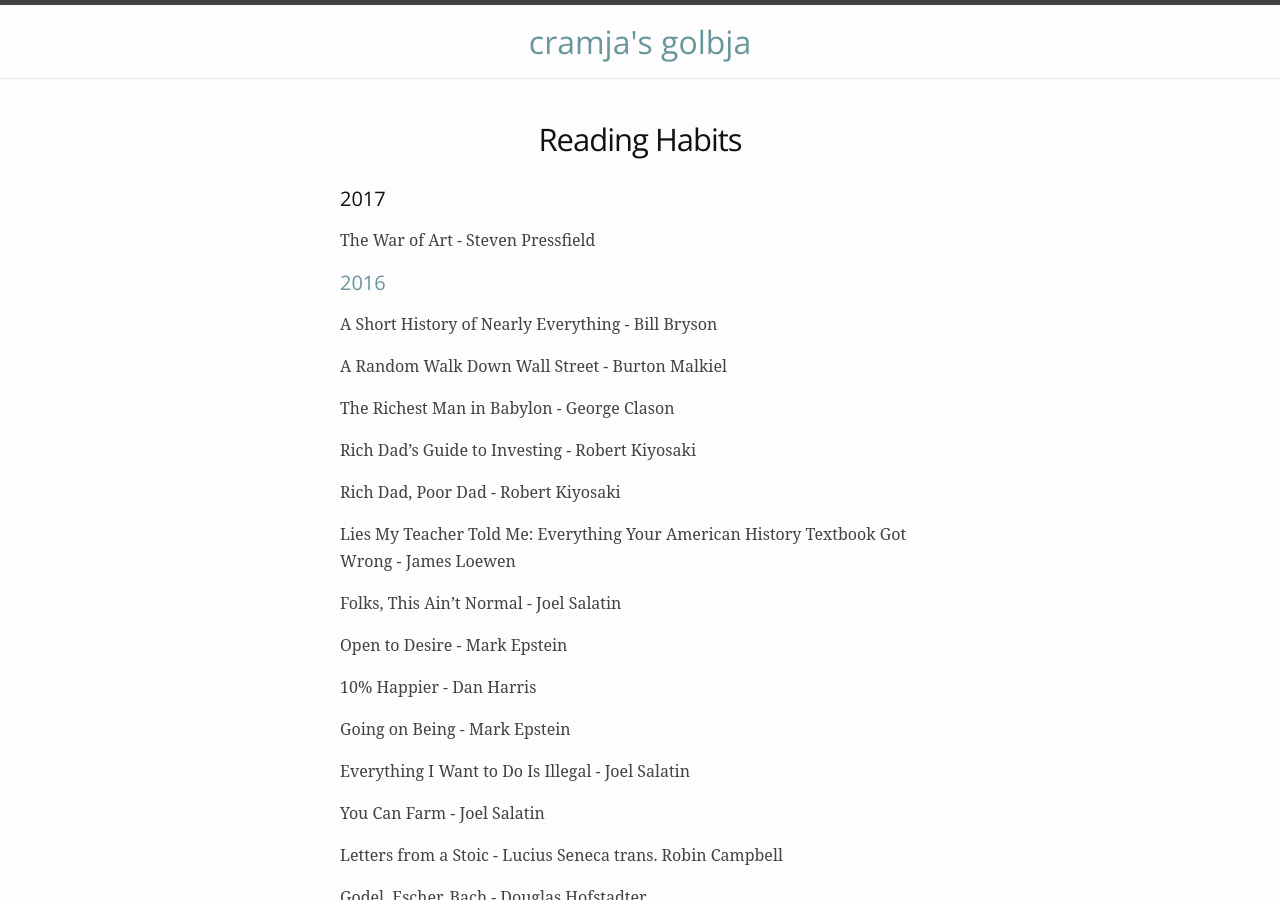
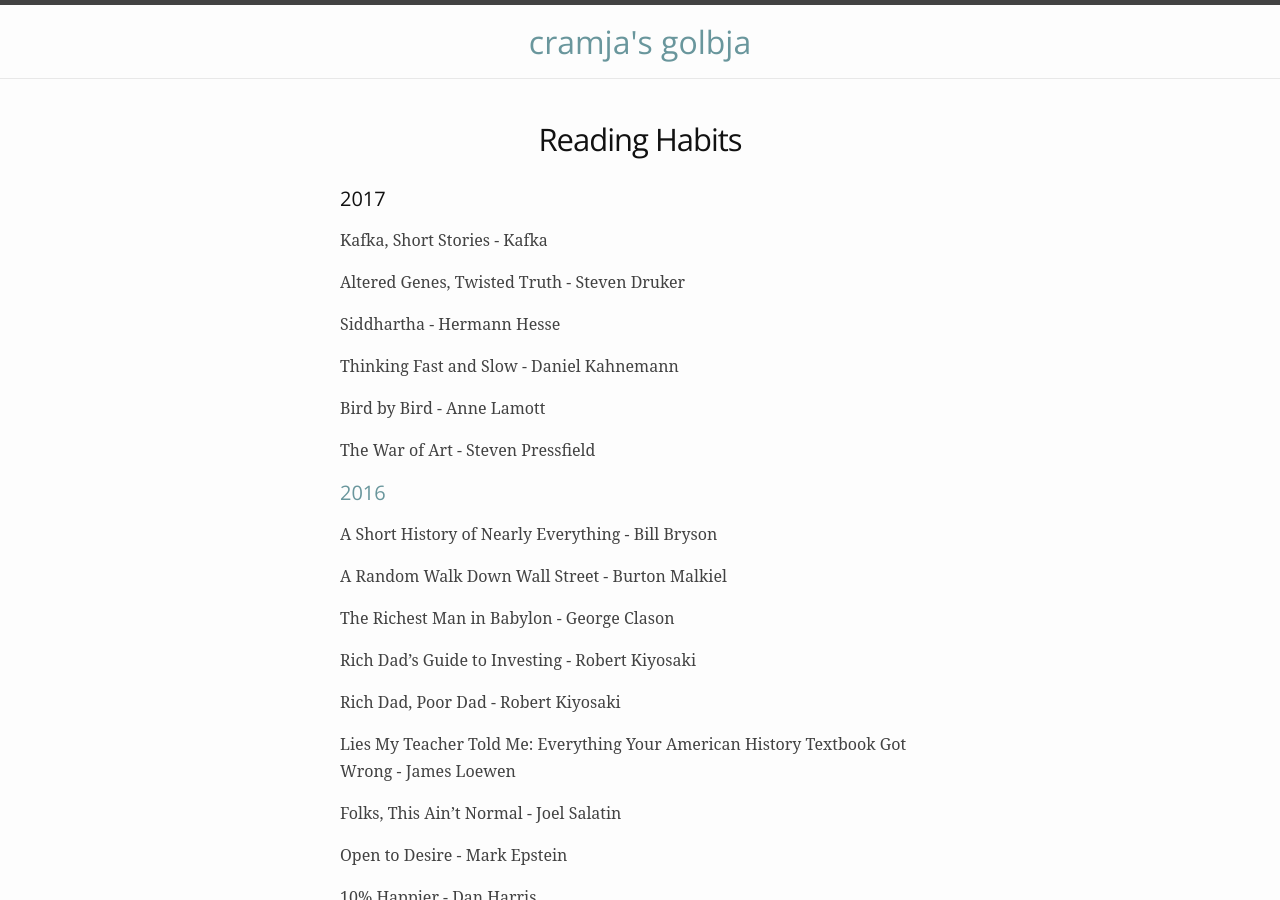
Before and after one commit to cramja/cramja.github.io, a Jekyll site: the page built from reading.md, in a window 1280 px wide and 900 px high. Built offline with Jekyll 4.4.1, drawn with Linux system fonts in a browser that asks for light colours.

Commit message:
readme cleanup, reading

```diff
--- a/reading.md
+++ b/reading.md
@@ -5,6 +5,16 @@ title: Reading Habits
 ---
 
 ## 2017
+
+Kafka, Short Stories - Kafka
+
+Altered Genes, Twisted Truth - Steven Druker
+
+Siddhartha - Hermann Hesse
+
+Thinking Fast and Slow - Daniel Kahnemann
+
+Bird by Bird - Anne Lamott
 
 The War of Art - Steven Pressfield
 
```
Also changed, not shown: README.md.
